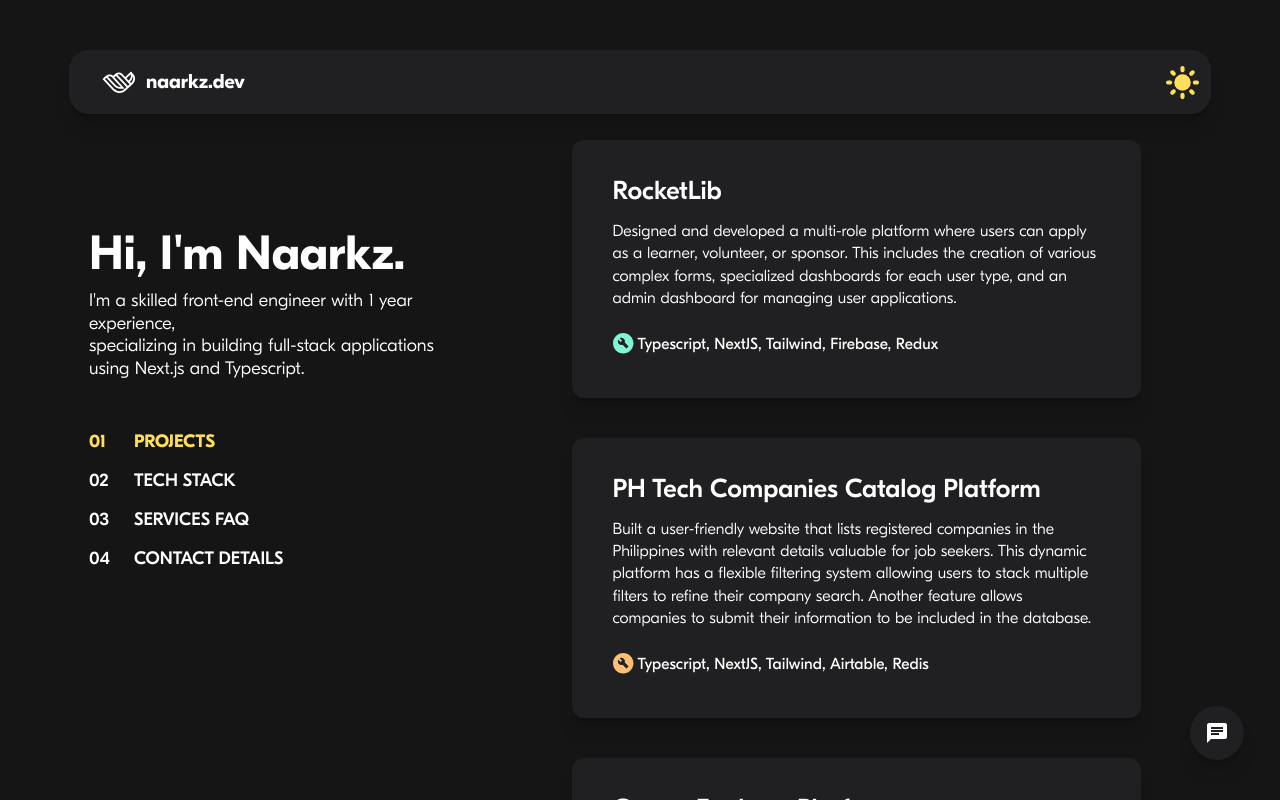
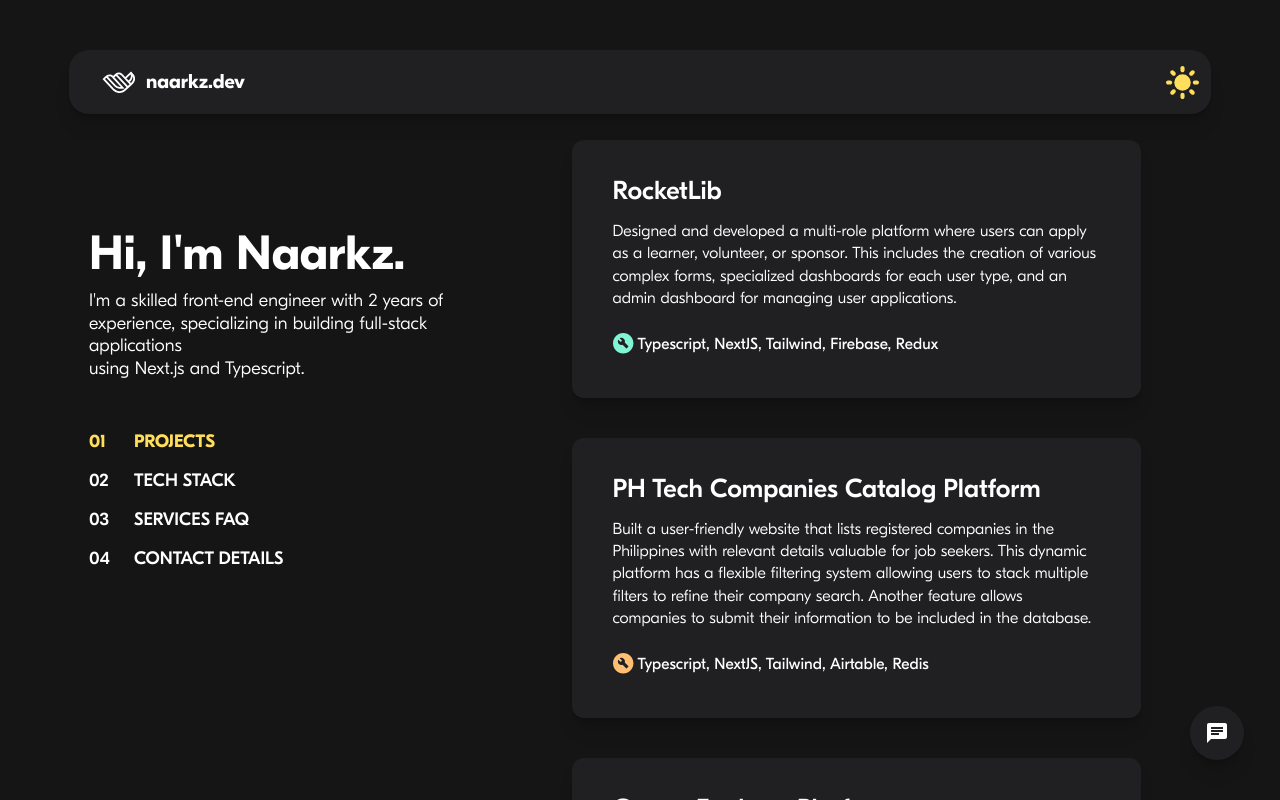
Before and after one commit to Eerkz/naarkzport, a Next.js app: page / in a window 1280 px wide. Built offline with nearby package versions, Linux system fonts and the light colour scheme.

Commit message:
feat: Update intro

```diff
--- a/pages/index.tsx
+++ b/pages/index.tsx
@@ -64,8 +64,8 @@ export default function Home() {
               Hi, I&apos;m Naarkz.
             </h1>
             <p className={`font-[300] text-lg leading-tight mt-3`}>
-              I&apos;m a skilled front-end engineer with 1 year experience,{" "}
-              <br className="nest:block hidden" />
+              I&apos;m a skilled front-end engineer with 2 years of experience,{" "}
+              {/* <br className="nest:block hidden" /> */}
               specializing in building full-stack applications{" "}
               <br className="nest:block hidden" /> using Next.js and Typescript.
             </p>
```
